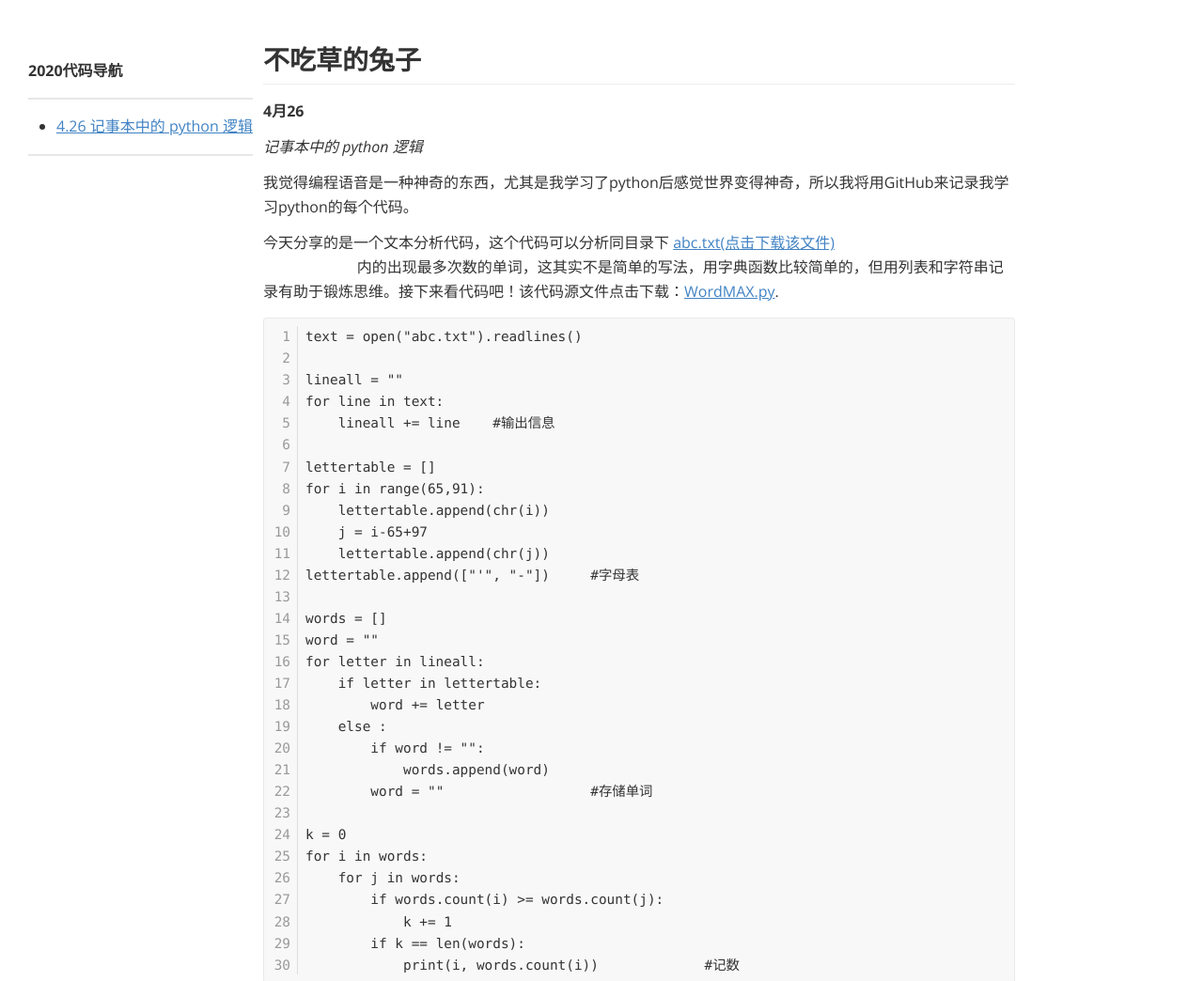
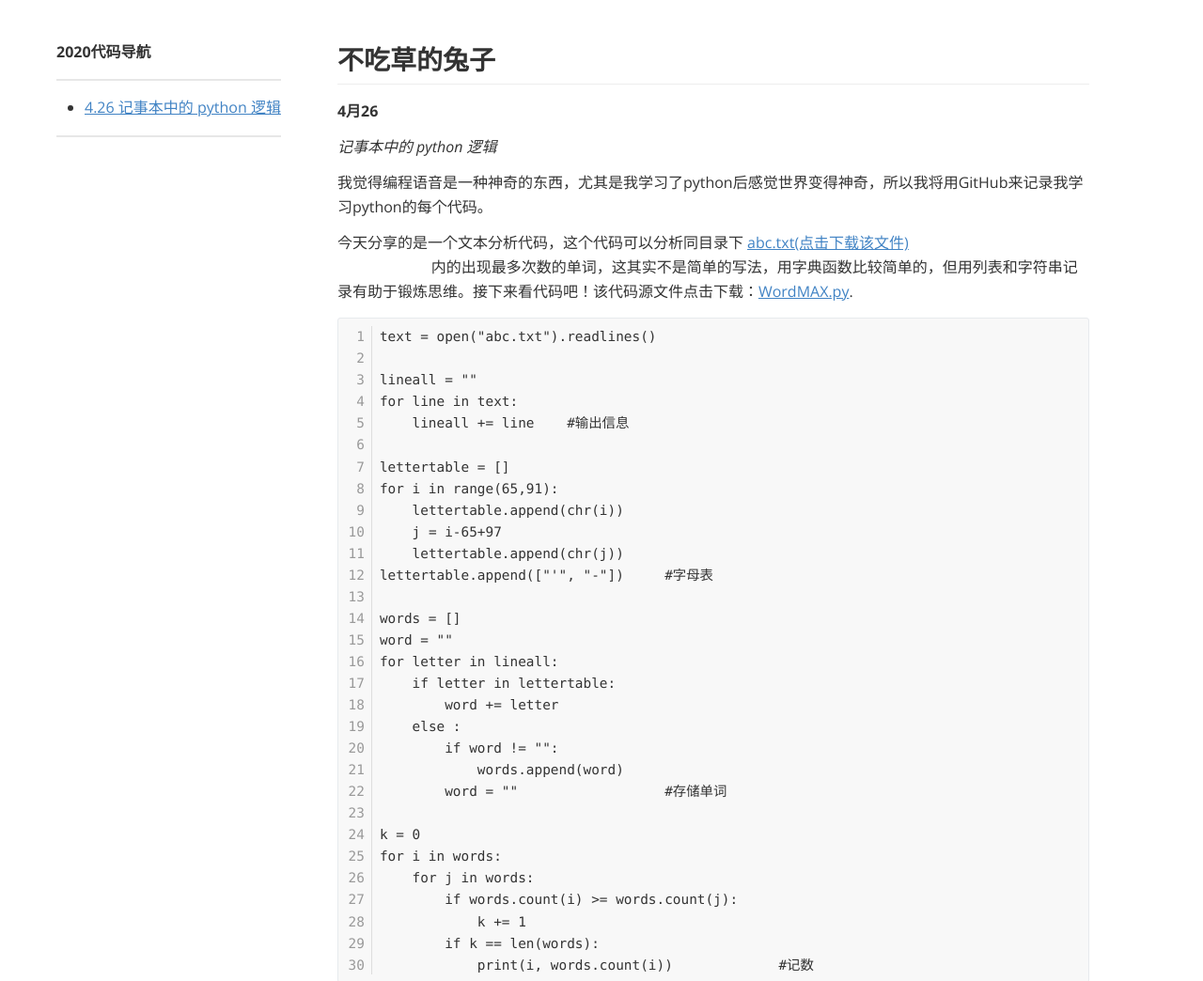
Before and after one commit to ZhangLW-Git/ZhangLW-Git-github.io, a plain HTML site: page index.html in a window 1280 px wide. Shown: the top 1044 px of the page at 94% size. Drawn offline with nearby package versions, Linux system fonts and the light colour scheme.

Commit message:
Add files via upload

```diff
--- a/css/style.css
+++ b/css/style.css
@@ -1583,14 +1583,8 @@ footer {
 	后面zhanglw自己排版
 */
 #left-direct{
-	position: absolute;
-	left: 0rem;
-	top: 1.25rem;
-	min-width: 40px;
+	float: left;
 }
 #centre{
-	position: absolute;
-	left: 15.625rem;
-	top: 0rem;
-	min-width: 100px;
-}
+	float: left;
+}
```
Also changed, not shown: index.html (+1 -0 lines).
